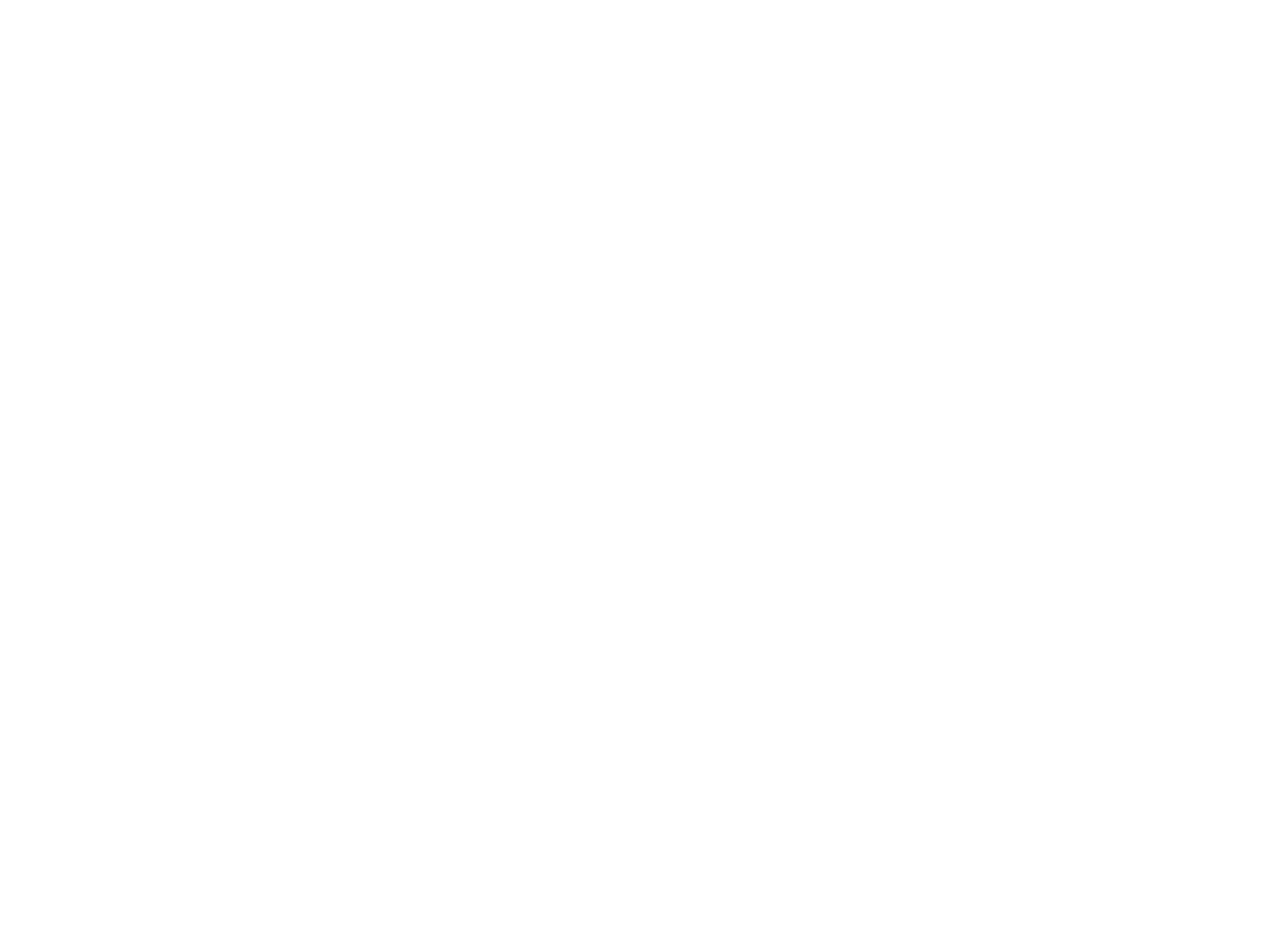
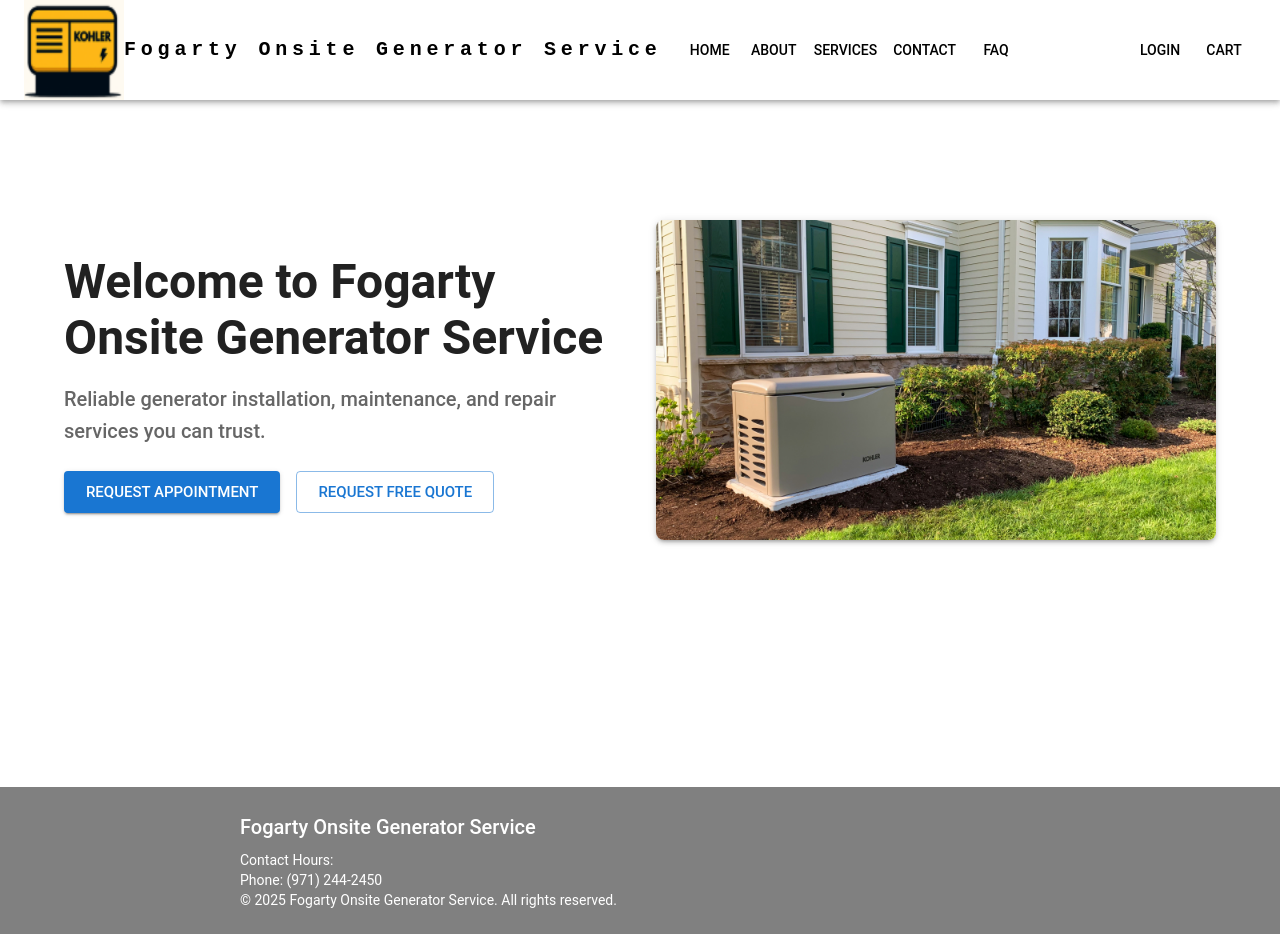
Before and after one commit to Cris4110/FogartyGeneratorServices, a React (Vite) app: page / in a window 1280 px wide. Before the commit the page ends 800 px from the top, so only its background shows below. Built offline with nearby package versions, Linux system fonts and the light colour scheme.

Commit message:
Set-up Homepage NF404-83

```diff
--- /dev/null
+++ b/src/pages/public/Footer.tsx
@@ -0,0 +1,25 @@
+import { Box, Typography } from "@mui/material";
+
+function Footer() {
+  return (
+    <Box
+      sx={{
+        bgcolor: "Gray",
+        color: "white",
+        py: 3,
+        px: 30,
+        textAlign: "left",
+        mt: "auto",
+      }}
+    >
+      <Typography variant="h6" gutterBottom>
+        Fogarty Onsite Generator Service
+      </Typography>
+      <Typography variant="body2">Contact Hours:</Typography>
+      <Typography variant="body2">Phone: (971) 244-2450</Typography>
+      <Typography variant="body2">© {new Date().getFullYear()} Fogarty Onsite Generator Service. All rights reserved.</Typography>
+    </Box>
+  );
+}
+
+export default Footer;
--- /dev/null
+++ b/src/pages/public/Homepage.tsx
@@ -0,0 +1,61 @@
+import Navbar from "./Navbar";
+import Footer from "./Footer";
+import { Container, Grid, Box, Typography, Button } from "@mui/material";
+import logo from "../../assets/Kohler_Gen.jpg";
+
+function Homepage() {
+  return (
+    <>
+      <Navbar />
+      <Container maxWidth="lg" sx={{ mt: 15, mb: 30 }}>
+        <Grid container spacing={4} alignItems="center">
+          {/* LEFT SIDE — text and buttons */}
+          <Grid size={{ xs: 12, md: 6}}>
+            <Typography variant="h3" fontWeight={700} gutterBottom>
+              Welcome to Fogarty Onsite Generator Service
+            </Typography>
+
+            <Typography variant="h6" color="text.secondary">
+              Reliable generator installation, maintenance, and repair services you can trust.
+            </Typography>
+
+            <Box sx={{ mt: 3, display: "flex", gap: 2 }}>
+              <Button
+                variant="contained"
+                color="primary"
+                size="large"
+              >
+                Request Appointment
+              </Button>
+
+              <Button
+                variant="outlined"
+                color="primary"
+                size="large"
+              >
+                Request Free Quote
+              </Button>
+            </Box>
+          </Grid>
+
+          {/* RIGHT SIDE — image */}
+          <Grid size={{ xs: 12, md: 6}}>
+            <Box
+              component="img"
+              src={logo}
+              alt="Generator Service"
+              sx={{
+                width: "100%",
+                borderRadius: 2,
+                boxShadow: 3,
+              }}
+            />
+          </Grid>
+        </Grid>
+      </Container>
+      <Footer />
+    </>
+  );
+}
+
+export default Homepage;
--- /dev/null
+++ b/src/pages/public/Navbar.tsx
@@ -0,0 +1,64 @@
+import AppBar from '@mui/material/AppBar';
+import Toolbar from '@mui/material/Toolbar';
+import Container from '@mui/material/Container';
+import logo from "../../assets/logo_notext.png";
+import type { Theme } from "@emotion/react";
+import {
+  Box,
+  Button,
+  type SxProps,
+  Typography,
+} from "@mui/material";
+
+const pages = ['Home', 'About', 'Services', 'Contact', 'FAQ'];
+
+function Navbar() {
+  const ImageStyle: SxProps<Theme> = {
+    width: "100px",
+    height: "100px",
+    alignSelf: "center",
+  };
+
+  return (
+    <AppBar position="static" sx={{ backgroundColor: 'white', color: 'black' }}>
+      <Container maxWidth="xl">
+        <Toolbar disableGutters>
+          <Box component="img" src={logo} alt="logo" sx={ImageStyle} />
+          <Typography
+            variant="h6"
+            noWrap
+            component="a"
+            href="#app-bar-with-responsive-menu"
+            sx={{
+              mr: 2,
+              display: { xs: 'none', md: 'flex' },
+              fontFamily: 'monospace',
+              fontWeight: 700,
+              letterSpacing: '.3rem',
+              color: 'inherit',
+              textDecoration: 'none',
+            }}
+          >
+            Fogarty Onsite Generator Service
+          </Typography>
+
+          <Box sx={{ flexGrow: 1, display: { xs: 'none', md: 'flex' } }}>
+            {pages.map((page) => (
+              <Button
+                key={page}
+                sx={{ my: 2, color: 'black', display: 'block' }}
+              >
+                {page}
+              </Button>
+            ))}
+          </Box>
+
+          <Button color="inherit">Login</Button>
+          <Button color="inherit">Cart</Button>
+
+        </Toolbar>
+      </Container>
+    </AppBar>
+  );
+}
+export default Navbar;
--- a/src/routes/publicroutes.tsx
+++ b/src/routes/publicroutes.tsx
@@ -1,9 +1,11 @@
 import { Routes, Route } from "react-router-dom";
+import Homepage from "../pages/public/Homepage";
 
 
 const PublicRoutes = () => (
 
     <Routes>
+        <Route path="/" element={<Homepage />} />
     </Routes>
 
 );
```
Also changed, not shown: src/assets/Kohler_Gen.jpg (added), src/assets/logo_notext.png (added).
